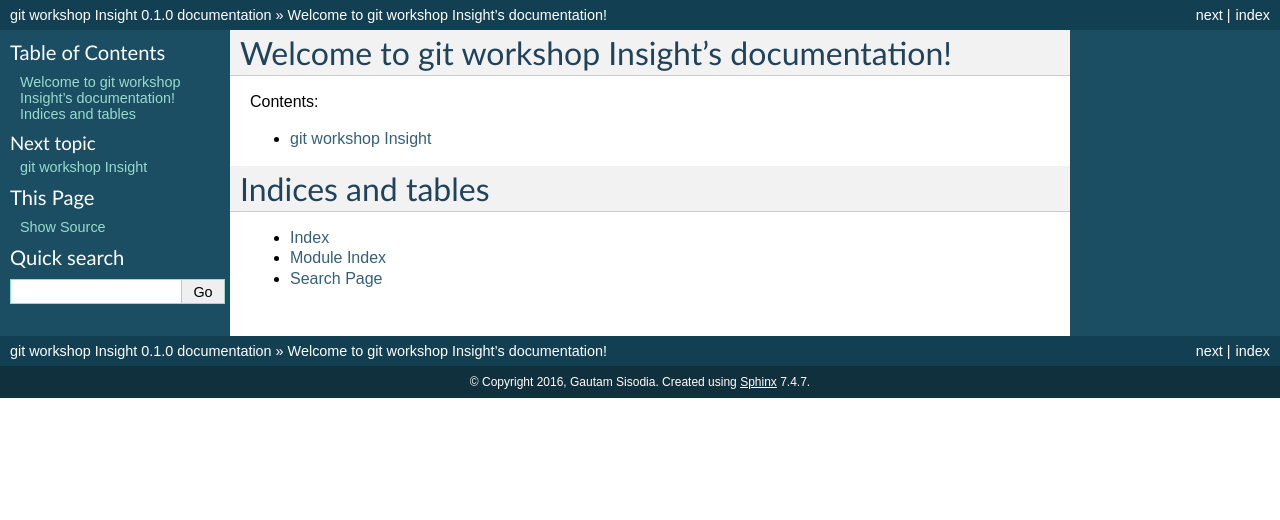
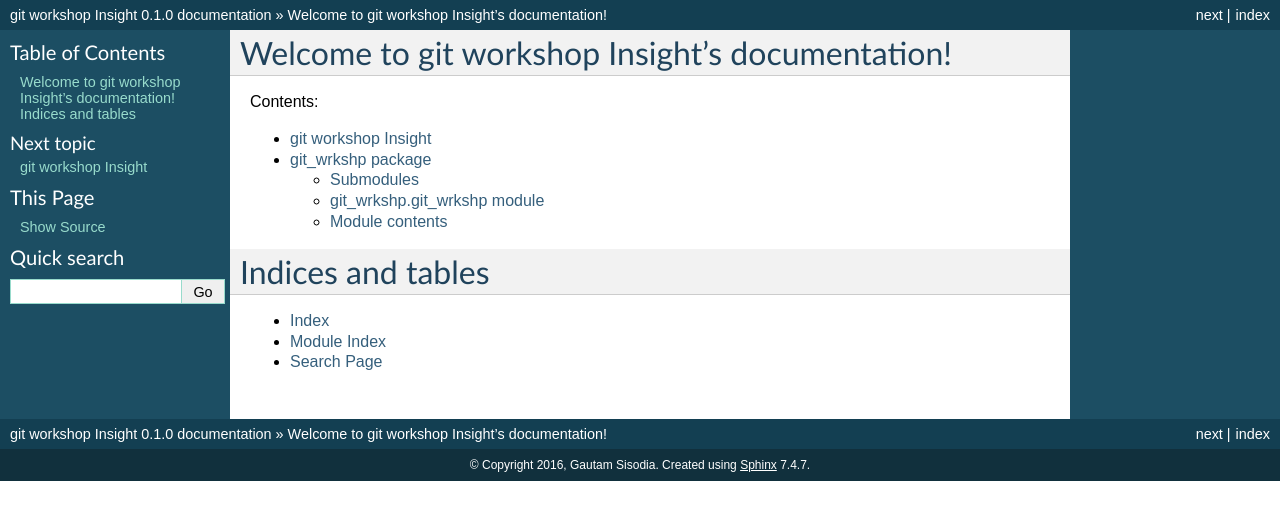
Before and after one commit to gautsi/git_wrkshp, a Sphinx documentation site: the page built from docs/index.rst, in a window 1280 px wide. Shown: the top 520 px of the page. Built offline with Sphinx 7.4.7, drawn with Linux system fonts in a browser that asks for light colours; the version number is read from the project's files by our own code.

Commit message:
Added func

```diff
--- /dev/null
+++ b/docs/git_wrkshp.rst
@@ -0,0 +1,22 @@
+git_wrkshp package
+==================
+
+Submodules
+----------
+
+git_wrkshp.git_wrkshp module
+----------------------------
+
+.. automodule:: git_wrkshp.git_wrkshp
+    :members:
+    :undoc-members:
+    :show-inheritance:
+
+
+Module contents
+---------------
+
+.. automodule:: git_wrkshp
+    :members:
+    :undoc-members:
+    :show-inheritance:
--- a/docs/index.rst
+++ b/docs/index.rst
@@ -12,6 +12,7 @@
    :maxdepth: 2
 
    readme
+   git_wrkshp
 
 Indices and tables
 ==================
--- /dev/null
+++ b/docs/modules.rst
@@ -0,0 +1,7 @@
+git_wrkshp
+==========
+
+.. toctree::
+   :maxdepth: 4
+
+   git_wrkshp
```
Also changed, not shown: requirements.txt (+17 -1 lines), 5 other files.
